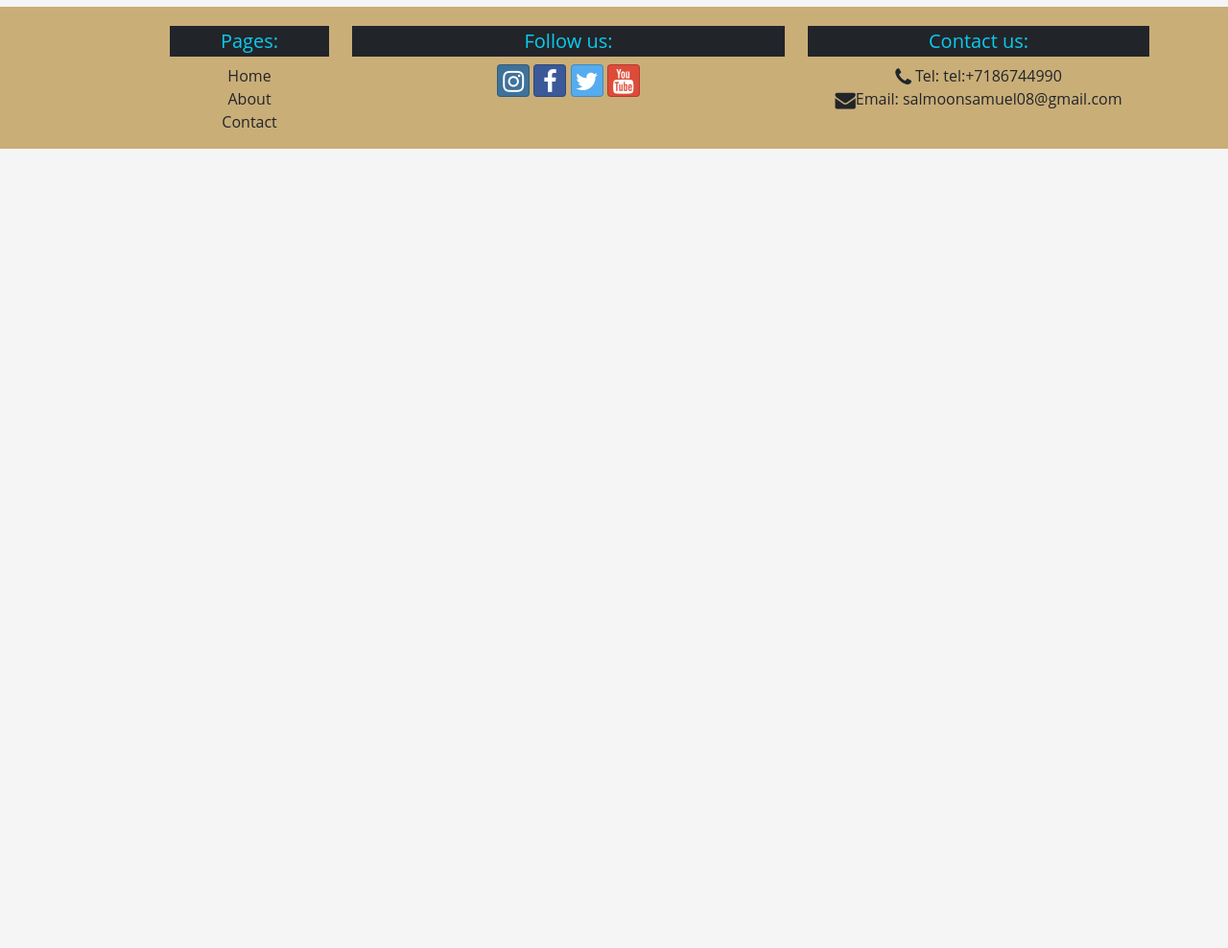
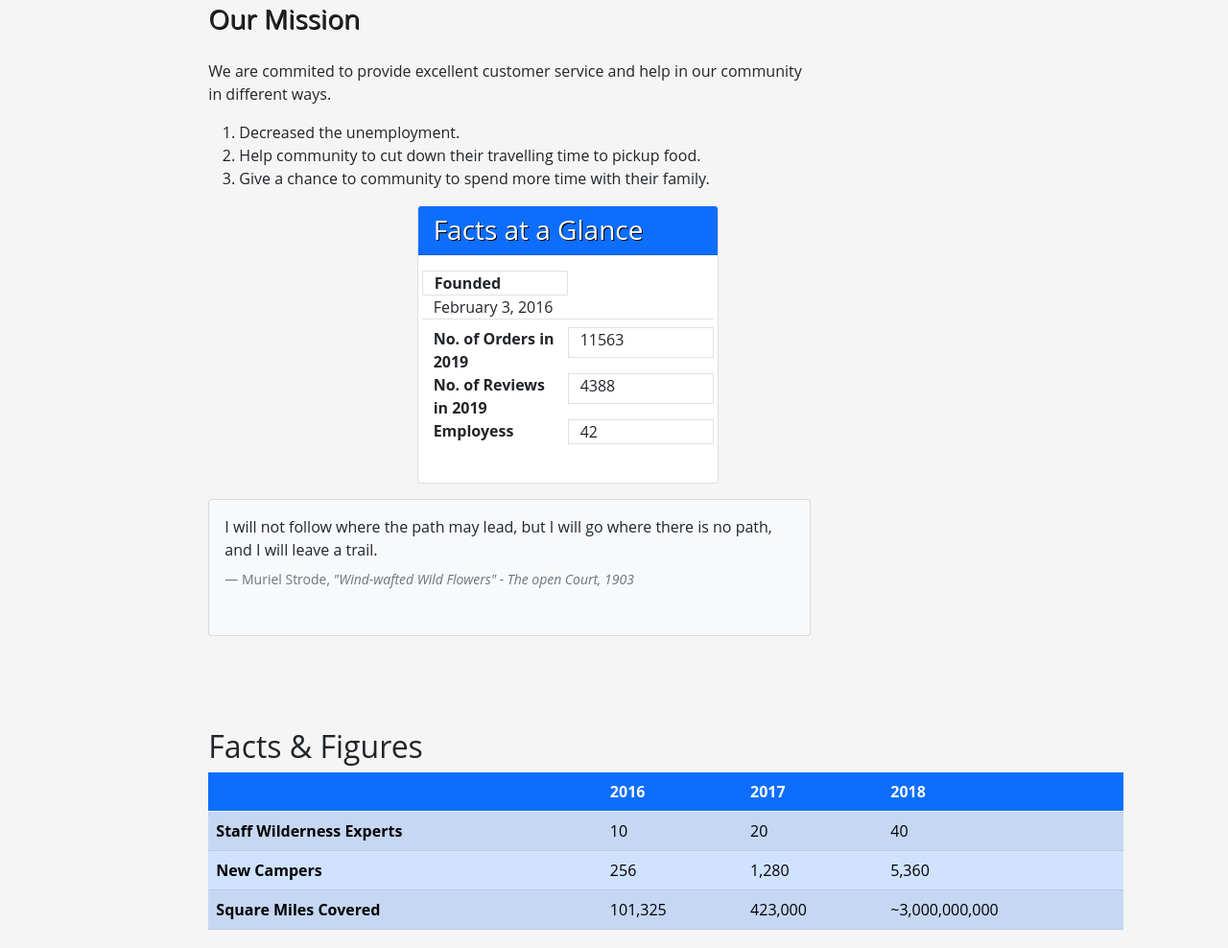
Before and after one commit to Salmoonsamuel/Portfolio-project, a website: page aboutus.html in a window 1280 px wide. Shown: the part 376-1364 px from the top of the page at 96% size. Before the commit the page ends 800 px from the top, so only its background shows below. Drawn offline with nearby package versions, Linux system fonts and the light colour scheme.

Commit message:
Added some content in aboutus page

```diff
--- a/aboutus.html
+++ b/aboutus.html
@@ -53,6 +53,85 @@
                       </div>
                  </div>
               </div>
+              <div class="row row-content">
+                <div class="col-sm-6 offset-2">
+                    <h3>Our Mission</h3>
+                    <p>We are commited to provide excellent customer service and help in our community in different ways.</p>
+                    <ol>
+                      <li>Decreased the unemployment.</li>
+                      <li>Help community to cut down their travelling time to pickup food.</li>
+                      <li>Give a chance to community to spend more time with their family. </li>
+                    </ol>
+                </div>
+                <div class="col-sm-6 offset-4 ">
+                    <div class="col-sm-6 card">
+                        <h3 class="card-header bg-primary text-white">Facts at a Glance</h3>
+                        <div class="card-body">
+                            <dl class="row">
+                                <dt class="col-6 border">Founded</dt>
+                                <dd class="col6 border-bottom">February 3, 2016</dd>
+                                <dt class="col-6">No. of Orders in 2019</dt>
+                                <dl class="col-6 border">11563</dl>
+                                <dt class="col-6 ">No. of Reviews in 2019</dt>
+                                <dl class="col-6 border">4388</dl>
+                                <dt class="col-6">Employess</dt>
+                                <dd class="col-6 border">42</dd>
+                            </dl>
+                        </div>
+                    </div>
+                </div>
+                <div class="col-sm-6 offset-2">
+                    <div class="card bg-light mt-3">
+                        <blockquote class="block-quote card-body">
+                            <p class="pb-2">I will not follow where the path may lead, but I will go where there is no path, and I will leave a trail.</p>
+                            <footer class="blockquote-footer">Muriel Strode,
+                                <cite title="Source Title">
+                                    "Wind-wafted Wild Flowers" -
+                                    The open Court, 1903
+                                </cite>
+                            </footer>
+                          </blockquote>
+                    </div>
+                </div>
+              </div>
+              <div class="row row-content">
+                <div class="col-sm-9 offset-2">
+                    <h2>Facts &amp; Figures</h2>
+                    <div class="table-responsive">
+                        <table class="table table-striped">
+                            <thead>
+                                <tr class="bg-primary text-light">
+                                    <th></th>
+                                    <th>2016</th>
+                                    <th>2017</th>
+                                    <th>2018</th>
+                                </tr>
+                            </thead>
+                            <tbody class="table-primary">
+                                <tr>
+                                    <th>Staff Wilderness Experts</th>
+                                    <td>10</td>
+                                    <td>20</td>
+                                    <td>40</td>
+                                </tr>
+                                <tr>
+                                    <th>New Campers</th>
+                                    <td>256</td>
+                                    <td>1,280</td>
+                                    <td>5,360</td>
+                                </tr>
+                                <tr>
+                                    <th>Square Miles Covered</th>
+                                    <td>101,325</td>
+                                    <td>423,000</td>
+                                    <td>~3,000,000,000</td>
+                                </tr>
+                            </tbody>
+                        </table>
+                     </div>
+                  </div>
+               </div>
+             </div>
           </main>
           <footer class="site-footer">
             <div class="container">
--- a/css/styles.css
+++ b/css/styles.css
@@ -55,14 +55,14 @@ body{
         background-color: rgb(202, 174, 120, 0.2);
         border: solid 1px black;
     }
-    /* a{
+    a{
         color: teal;
-    } */
+    }
 
-    a, a:hover {
+    /* a, a:hover {
         color: inherit;
         text-decoration: none;
-    }
+    } */
 
     h3{
         display:inline-block;
```
